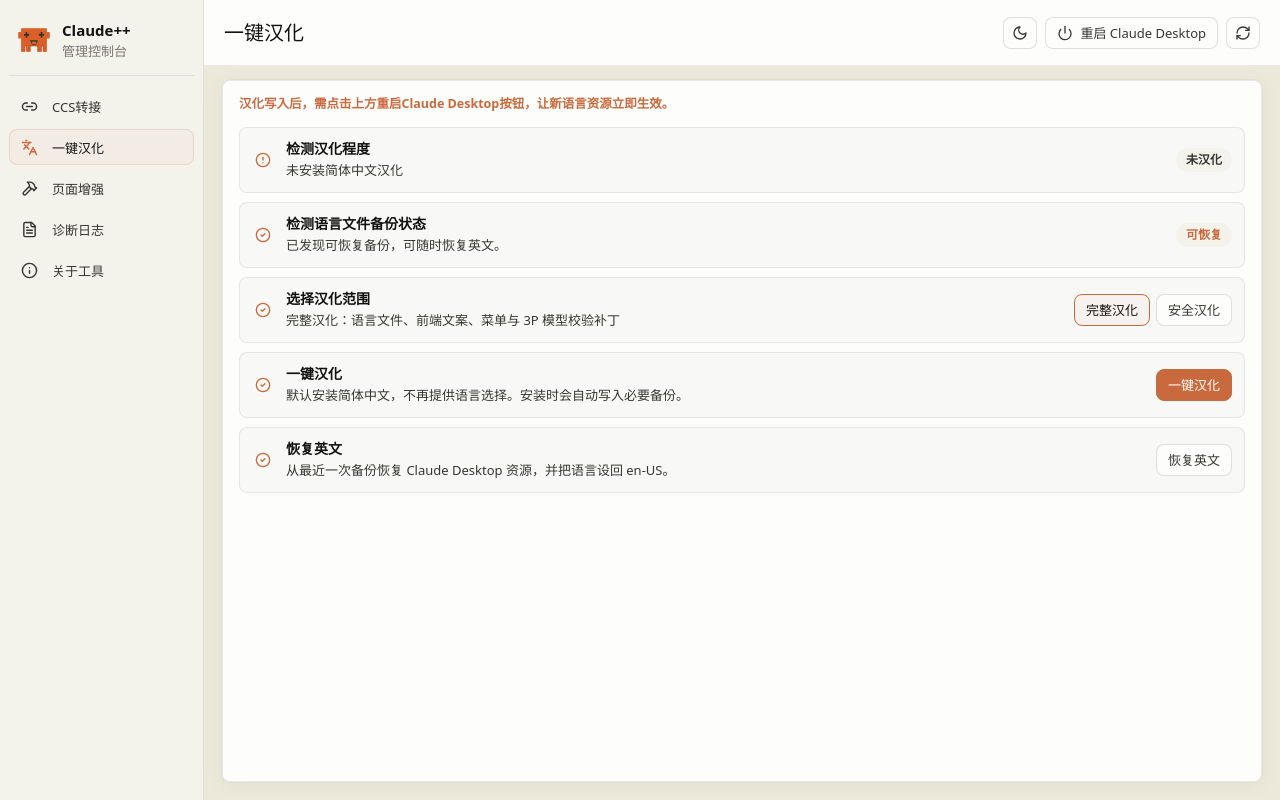
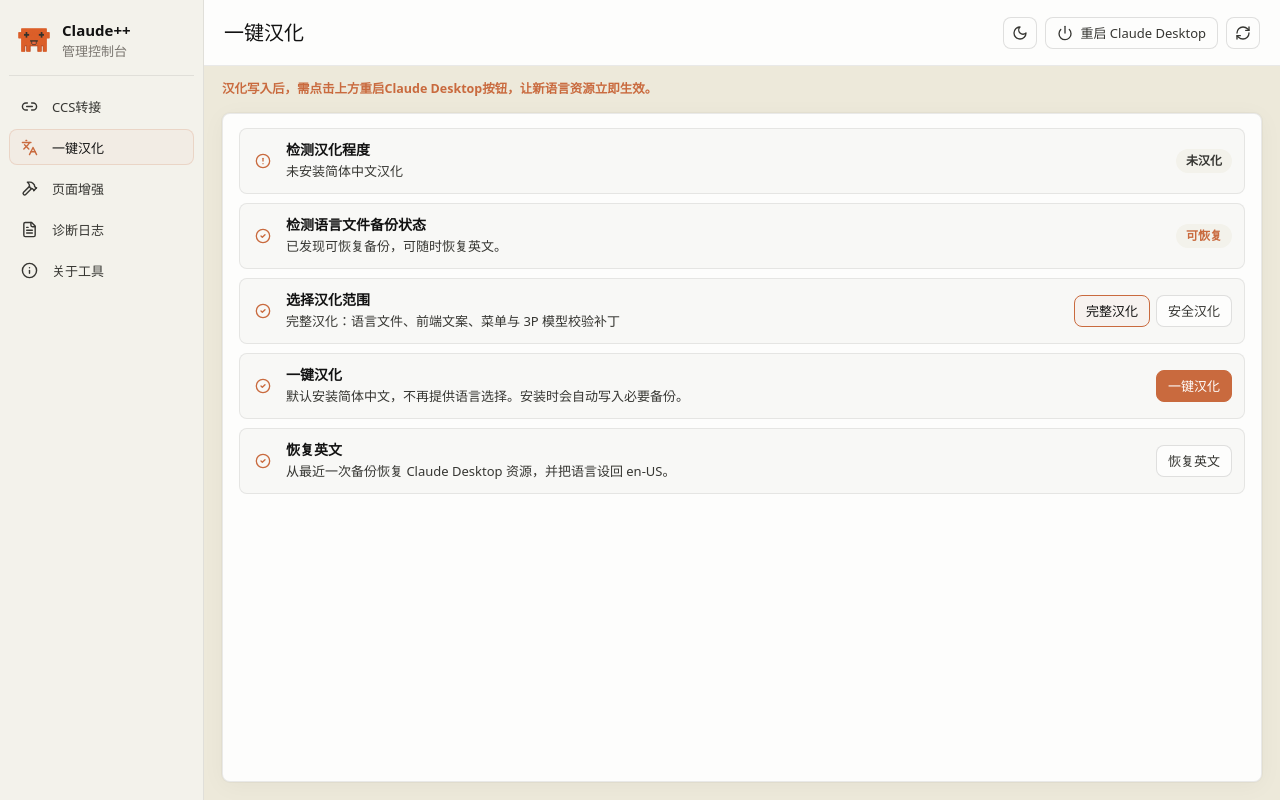
Before and after one commit to laoguo2025/claude-plus-plus, a React (Vite) app: page / in a window 1280 px wide. Both pictures are taken after a click on the button "一键汉化". Built offline with nearby package versions, Linux system fonts and the light colour scheme.

Commit message:
fix: place localization notice outside panel

```diff
--- a/src/App.css
+++ b/src/App.css
@@ -718,6 +718,9 @@ select {
 }
 
 .localizationFlow {
+  display: grid;
+  grid-template-rows: auto minmax(0, 1fr);
+  gap: 10px;
   height: 100%;
   min-height: 0;
 }
@@ -790,7 +793,7 @@ select {
 .localizationChecklist {
   display: grid;
   grid-template-rows: minmax(0, 1fr);
-  height: 100%;
+  min-height: 0;
 }
 
 .workflowRows {
--- a/src/App.tsx
+++ b/src/App.tsx
@@ -693,11 +693,11 @@ function LocalizationPage({
 
   return (
     <div className="localizationFlow">
+      <div className="actionNotice localizationActionNotice">
+        汉化写入后，需点击上方重启Claude Desktop按钮，让新语言资源立即生效。
+      </div>
       <section className="panel localizationChecklist">
         <div className="workflowRows">
-          <div className="actionNotice">
-            汉化写入后，需点击上方重启Claude Desktop按钮，让新语言资源立即生效。
-          </div>
           <WorkflowRow
             ok={!!zhStatus?.installed}
             title="检测汉化程度"
```
